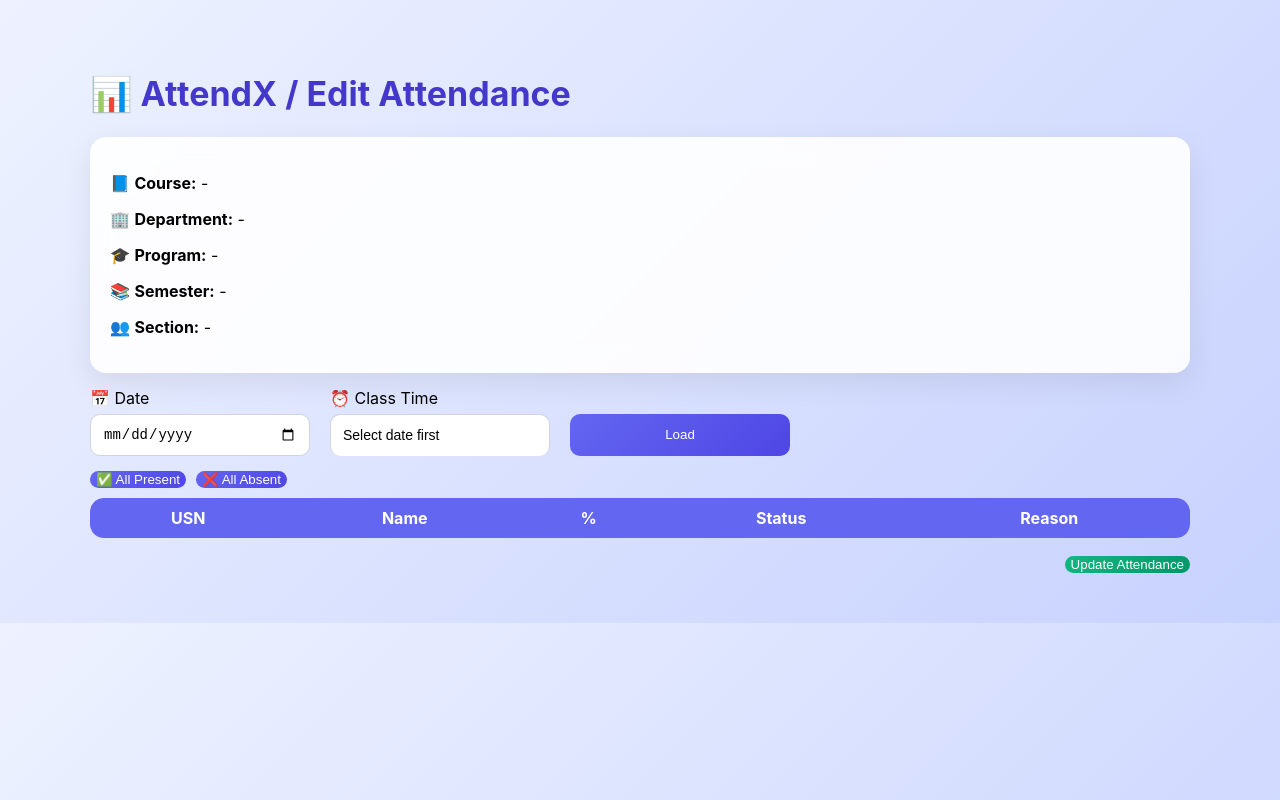
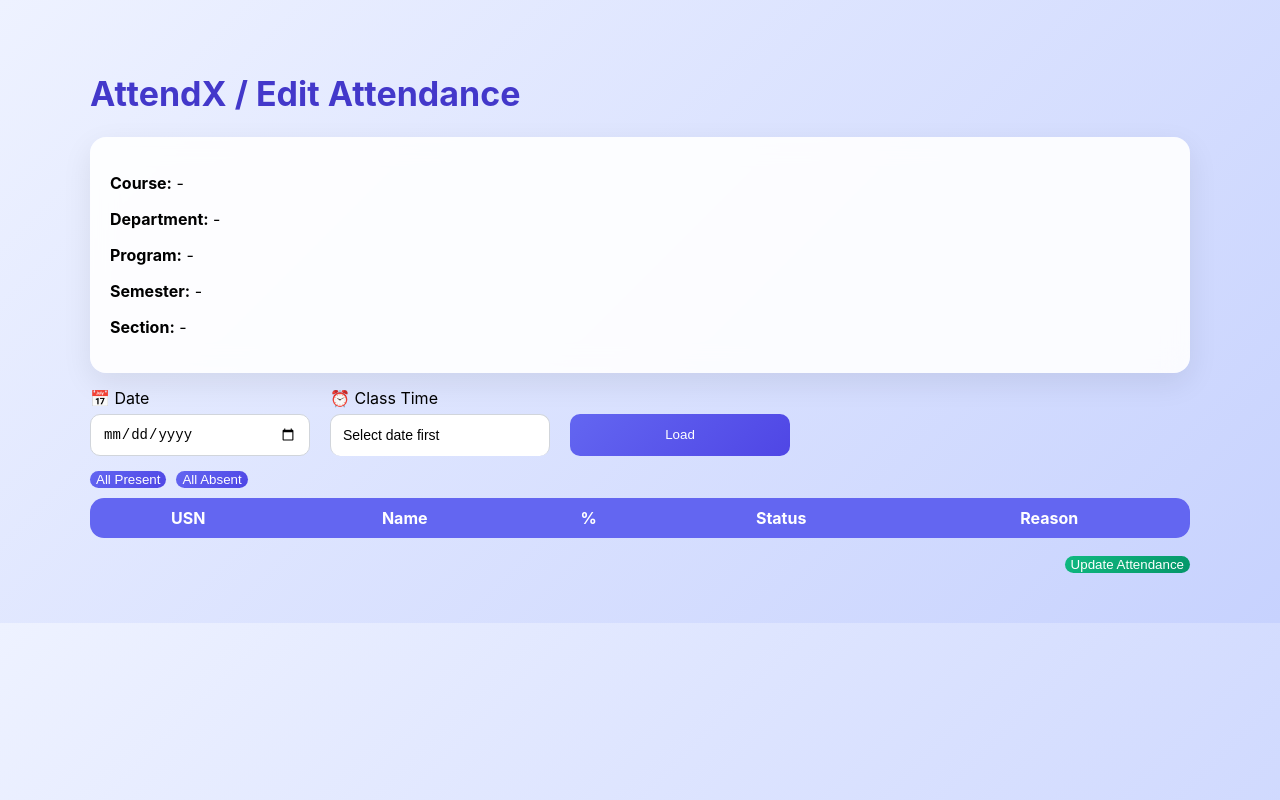
Before and after one commit to aimanshariff19/AttendX, a plain HTML site: page edit-attendance.html in a window 1280 px wide. Drawn offline with Linux system fonts and the light colour scheme.

```diff
--- a/edit-attendance.html
+++ b/edit-attendance.html
@@ -203,14 +203,14 @@
 
     <div class="dashboard">
 
-        <h1>📊 AttendX / Edit Attendance</h1>
+        <h1> AttendX / Edit Attendance</h1>
 
         <div class="card">
-            <p>📘 <strong>Course:</strong> <span id="subject"></span></p>
-            <p>🏢 <strong>Department:</strong> <span id="department"></span></p>
-            <p>🎓 <strong>Program:</strong> <span id="program"></span></p>
-            <p>📚 <strong>Semester:</strong> <span id="sem"></span></p>
-            <p>👥 <strong>Section:</strong> <span id="section"></span></p>
+            <p> <strong>Course:</strong> <span id="subject"></span></p>
+            <p> <strong>Department:</strong> <span id="department"></span></p>
+            <p> <strong>Program:</strong> <span id="program"></span></p>
+            <p> <strong>Semester:</strong> <span id="sem"></span></p>
+            <p> <strong>Section:</strong> <span id="section"></span></p>
         </div>
 
         <div id="messageBox" class="message-box"></div>
@@ -237,8 +237,8 @@
         </div>
 
         <div class="bulk-actions">
-            <button onclick="markAllEdit('Present')">✅ All Present</button>
-            <button onclick="markAllEdit('Absent')">❌ All Absent</button>
+            <button onclick="markAllEdit('Present')">All Present</button>
+            <button onclick="markAllEdit('Absent')">All Absent</button>
         </div>
 
         <table>
```
